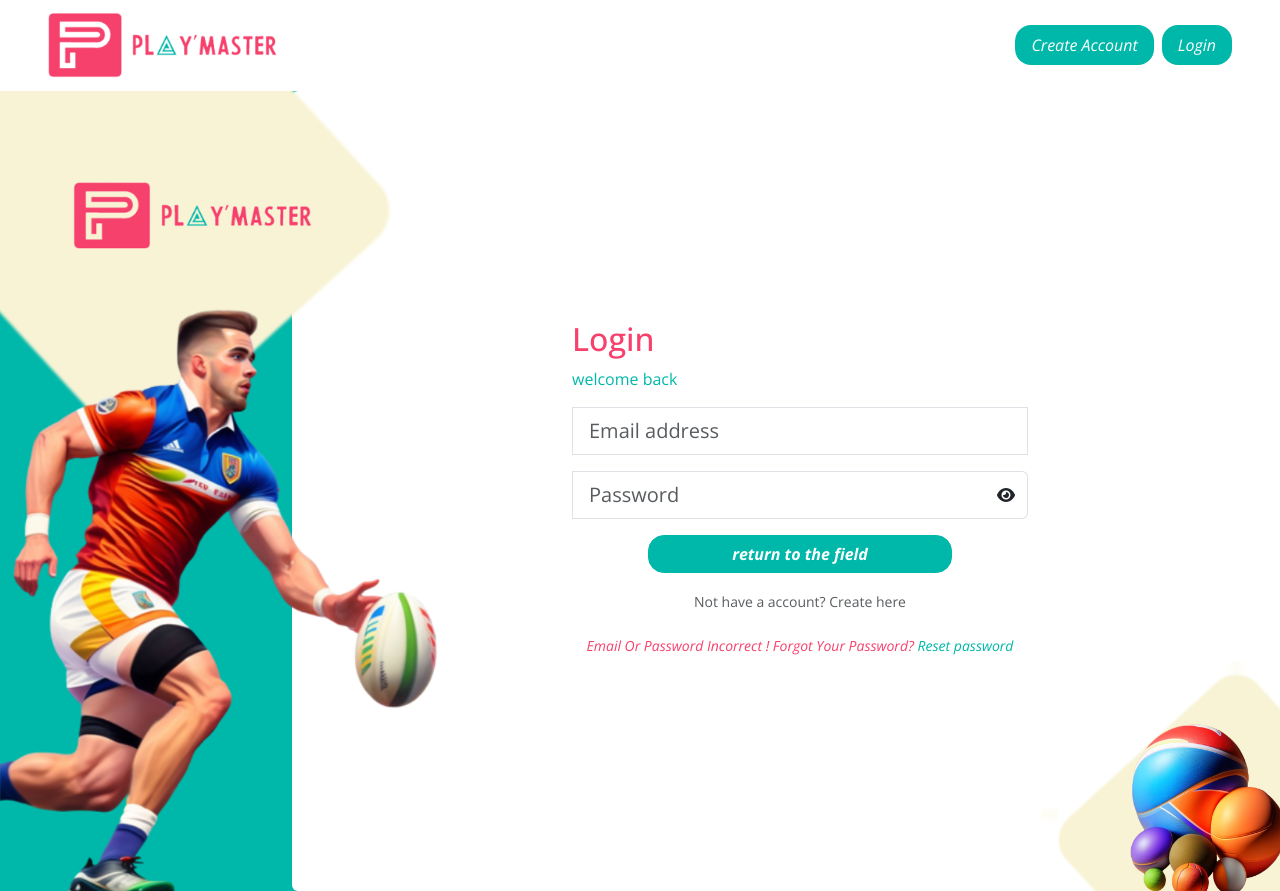
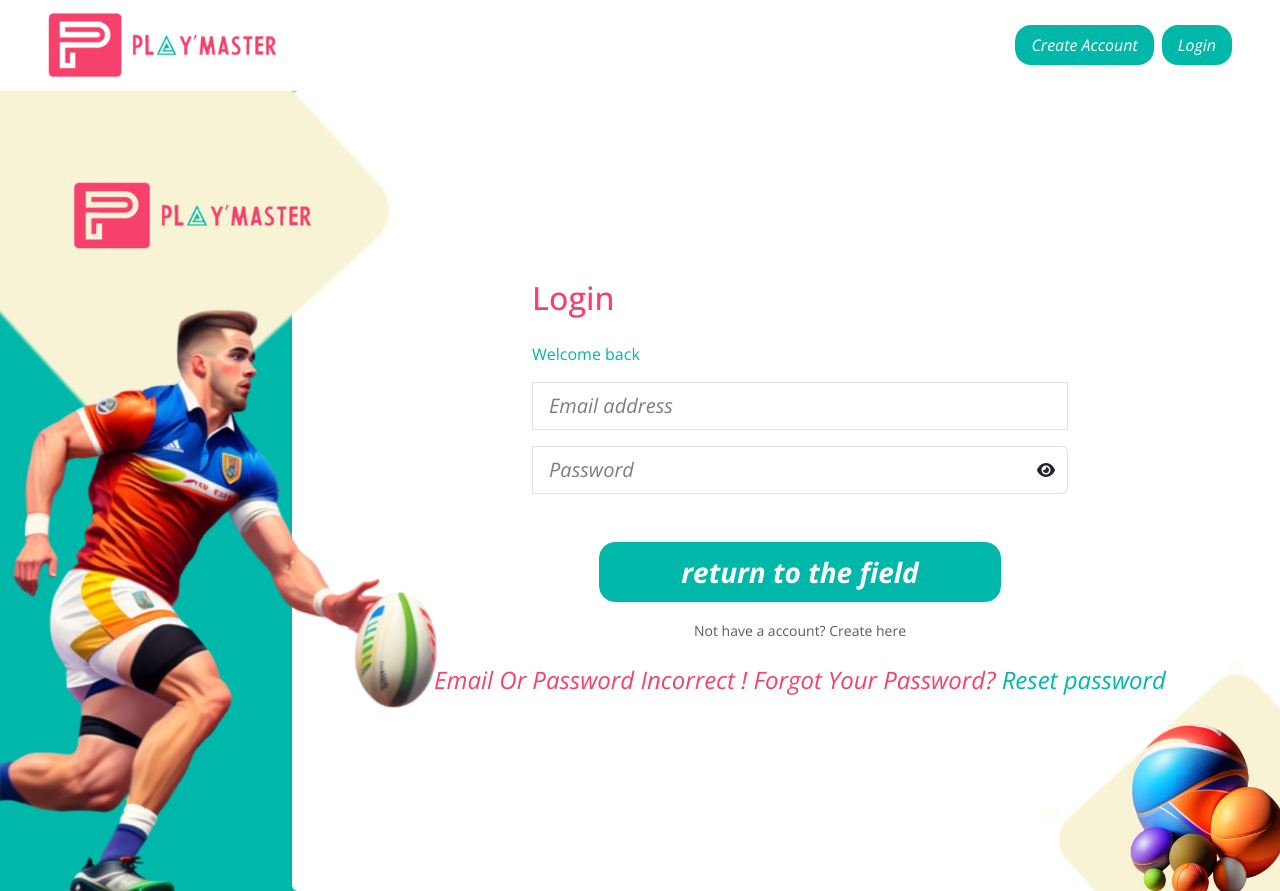
Before and after one commit to nik10-mah/play-master, a React app: page /login in a window 1280 px wide. Built offline with nearby package versions, Linux system fonts and the light colour scheme.

Commit message:
login page design

```diff
--- a/src/components/account/ForgotPassword.jsx
+++ b/src/components/account/ForgotPassword.jsx
@@ -21,19 +21,19 @@ const ForgotPassword = () => {
       >
         <Card className="vh-100 w-25 divider-bg border-0 position-absolute"></Card>
         <Row className="d-flex justify-content-center w-100 z-3">
-          <Col md={6}>
-            <h2 className="text-primary">Reset Password</h2>
-            <p className="text-secondary">welcome back</p>
+          <Col md={7}>
+            <h2 className="text-primary  mb-4">Reset Password</h2>
+            <p className="text-secondary">Welcome back</p>
             <Form>
               <Form.Group className="mb-3" controlId="formBasicEmail">
                 <Form.Control type="email" className="form-control-lg rounded-0"  placeholder="Email address" />
               </Form.Group>
 
-              <Row className="g-0 justify-content-center">
-                <Col md={8}>
+              <Row className="g-0  mt-5 justify-content-center">
+                <Col md={9}>
                   <Button
                     variant="secondary"
-                    className="fw-bold w-100 rounded-4 fst-italic text-white"
+                    className="fw-bold w-100 fs-3 btn-lg rounded-4 fst-italic text-white"
                     type="submit"
                   >
                     return to the field
@@ -45,14 +45,15 @@ const ForgotPassword = () => {
                   </Form.Group>
                 </Col>
               </Row>
-              <Form.Group className="my-1 text-center">
-                <Form.Text className="text-primary fst-italic">
+
+            </Form>
+          </Col>
+          <Form.Group className="my-1 text-center">
+                <Form.Text className="text-primary fst-italic fs-4">
                   An <span className="text-secondary">Email Send To You</span>,
                   Please Check Your Spam
                 </Form.Text>
               </Form.Group>
-            </Form>
-          </Col>
         </Row>
 
         <img
--- a/src/components/account/Login.jsx
+++ b/src/components/account/Login.jsx
@@ -23,9 +23,9 @@ const Login = () => {
       >
         <Card className="vh-100 w-25 divider-bg border-0 position-absolute"></Card>
         <Row className="d-flex justify-content-center w-100 z-3">
-          <Col md={6}>
-            <h2 className="text-primary">Login</h2>
-            <p className="text-secondary">welcome back</p>
+          <Col md={7}>
+            <h2 className="text-primary mb-4">Login</h2>
+            <p className="text-secondary">Welcome back</p>
             <Form>
               <Form.Group className="mb-3" controlId="formBasicEmail">
                 <Form.Control  className="form-control-lg rounded-0" type="email" placeholder="Email address" />
@@ -47,11 +47,11 @@ const Login = () => {
                   </InputGroup.Text>
                 </InputGroup>
               </Form.Group>
-              <Row className="g-0 justify-content-center">
-                <Col md={8}>
+              <Row className="g-0 mt-5 justify-content-center">
+                <Col md={9}>
                   <Button
                     variant="secondary"
-                    className="fw-bold w-100 rounded-4 fst-italic text-white"
+                    className="fw-bold w-100 btn-lg fs-3 rounded-4 fst-italic text-white"
                     type="submit"
                   >
                     return to the field
@@ -63,14 +63,16 @@ const Login = () => {
                   </Form.Group>
                 </Col>
               </Row>
-              <Form.Group className="my-1 text-center">
-                <Form.Text className="text-primary fst-italic">
+
+            </Form>
+
+          </Col>
+          <Form.Group className="my-1 text-center">
+                <Form.Text className="text-primary fst-italic fs-4">
                   Email Or Password Incorrect ! Forgot Your Password?{" "}
                   <span className="text-secondary">Reset password</span>
                 </Form.Text>
               </Form.Group>
-            </Form>
-          </Col>
         </Row>
 
         <img
--- a/src/index.scss
+++ b/src/index.scss
@@ -14,3 +14,17 @@ body{
 .divider-bg {
     left: -28px;
 }
+::-webkit-input-placeholder {
+    color: #7e7e7e !important;
+    font-style: italic!important;
+  }
+
+  :-ms-input-placeholder {
+    color: #7e7e7e !important;
+    font-style: italic!important;
+  }
+
+  ::placeholder {
+    color: #7e7e7e !important;
+    font-style: italic!important;
+  }
```
